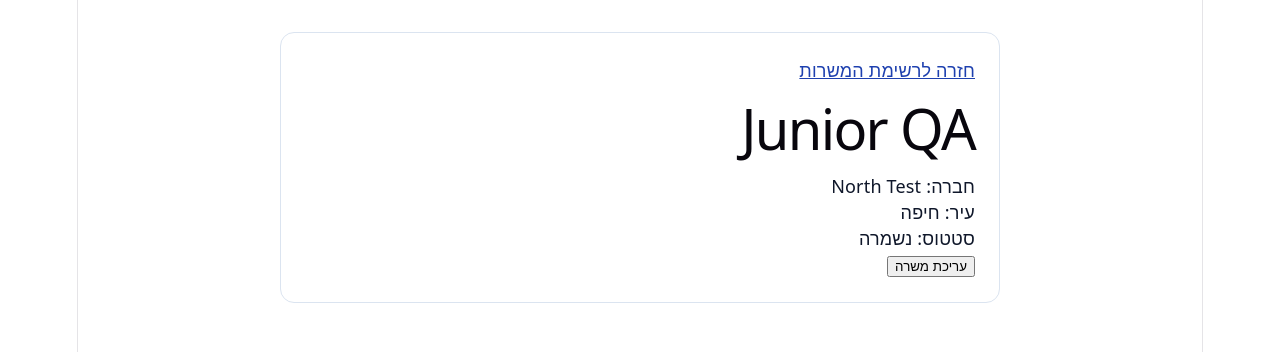
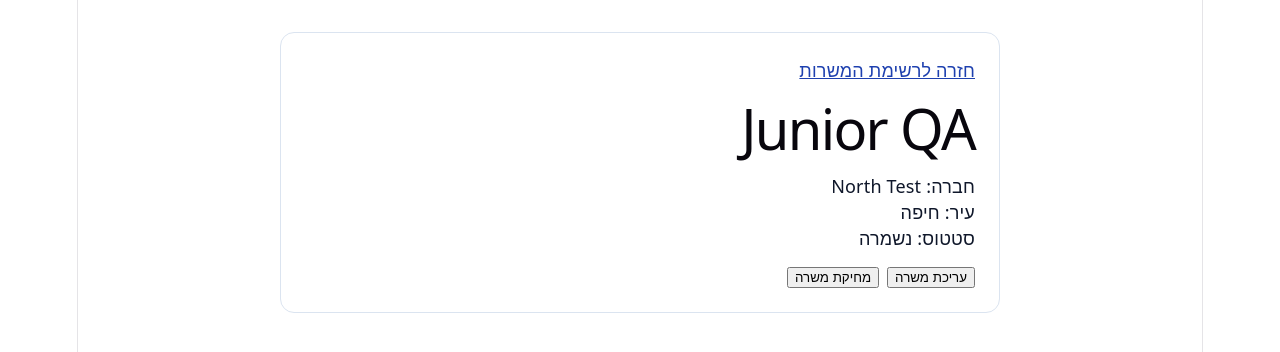
Before and after one commit to amlinskyirina/job-search-tracker, a React (Vite) app: page /jobs/1 in a window 1280 px wide. Shown: the top 352 px of the page. Built offline with nearby package versions, Linux system fonts and the light colour scheme.

Commit message:
Add job deletion and end-to-end test

```diff
--- a/src/App.jsx
+++ b/src/App.jsx
@@ -47,11 +47,14 @@ export default function App() {
 
   function handleEditJob(jobId, updatedFields) {
     const updatedJobs = jobs.map((job) =>
-      job.id === jobId
-        ? { ...job, ...updatedFields, id: job.id }
-        : job,
+      job.id === jobId ? { ...job, ...updatedFields, id: job.id } : job,
     );
 
+    saveJobs(updatedJobs);
+  }
+
+  function handleDeleteJob(jobId) {
+    const updatedJobs = jobs.filter((job) => job.id !== jobId);
     saveJobs(updatedJobs);
   }
 
@@ -66,7 +69,13 @@ export default function App() {
         />
         <Route
           path="/jobs/:jobId"
-          element={<JobDetailsPage jobs={jobs} onEditJob={handleEditJob} />}
+          element={
+            <JobDetailsPage
+              jobs={jobs}
+              onEditJob={handleEditJob}
+              onDeleteJob={handleDeleteJob}
+            />
+          }
         />
       </Routes>
     </BrowserRouter>
--- a/src/JobDetailsPage.jsx
+++ b/src/JobDetailsPage.jsx
@@ -1,6 +1,5 @@
-//עריכת משרה
 import { useState } from "react";
-import { Link, useParams } from "react-router";
+import { Link, useNavigate, useParams } from "react-router";
 import styled from "styled-components";
 import JobForm from "./JobForm.jsx";
 
@@ -27,8 +26,16 @@ const Notes = styled.p`
   white-space: pre-wrap;
 `;
 
-export default function JobDetailsPage({ jobs, onEditJob }) {
+const Actions = styled.div`
+  display: flex;
+  flex-wrap: wrap;
+  gap: 8px;
+  margin-top: 16px;
+`;
+
+export default function JobDetailsPage({ jobs, onEditJob, onDeleteJob }) {
   const { jobId } = useParams();
+  const navigate = useNavigate();
   const [editingJobId, setEditingJobId] = useState(null);
   const job = jobs.find((item) => String(item.id) === jobId);
 
@@ -50,6 +57,17 @@ export default function JobDetailsPage({ jobs, onEditJob }) {
     setEditingJobId(null);
   }
 
+  function handleDelete() {
+    const confirmed = window.confirm(`למחוק את המשרה "${job.title}"?`);
+
+    if (!confirmed) {
+      return;
+    }
+
+    onDeleteJob(job.id);
+    navigate("/", { replace: true });
+  }
+
   return (
     <Page dir="rtl">
       <Link to="/">חזרה לרשימת המשרות</Link>
@@ -62,7 +80,7 @@ export default function JobDetailsPage({ jobs, onEditJob }) {
       {job.notes && <Notes>הערות: {job.notes}</Notes>}
       {hasJobLink && <a href={jobUrl}>למודעת המשרה</a>}
 
-      <div>
+      <Actions>
         <button
           type="button"
           aria-expanded={isEditing}
@@ -70,6 +88,11 @@ export default function JobDetailsPage({ jobs, onEditJob }) {
         >
           {isEditing ? "ביטול עריכה" : "עריכת משרה"}
         </button>
+
+        <button type="button" onClick={handleDelete}>
+          מחיקת משרה
+        </button>
+      </Actions>
 
       {isEditing && (
         <JobForm
@@ -79,7 +102,6 @@ export default function JobDetailsPage({ jobs, onEditJob }) {
           onCancel={() => setEditingJobId(null)}
         />
       )}
-      </div>
     </Page>
   );
 }
```
Also changed, not shown: 1 other file (tests, documents, lock files or other folders). Lines whose indentation alone changed are shown as unchanged.
